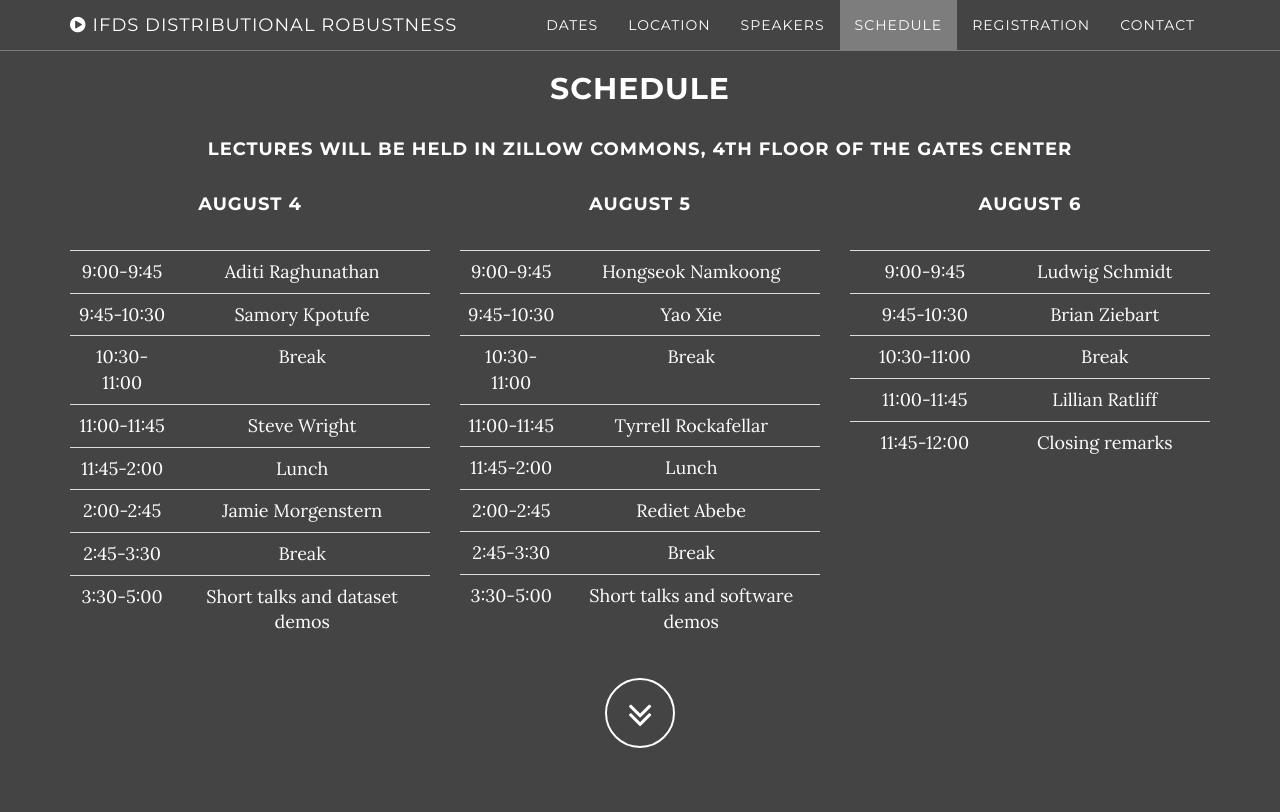
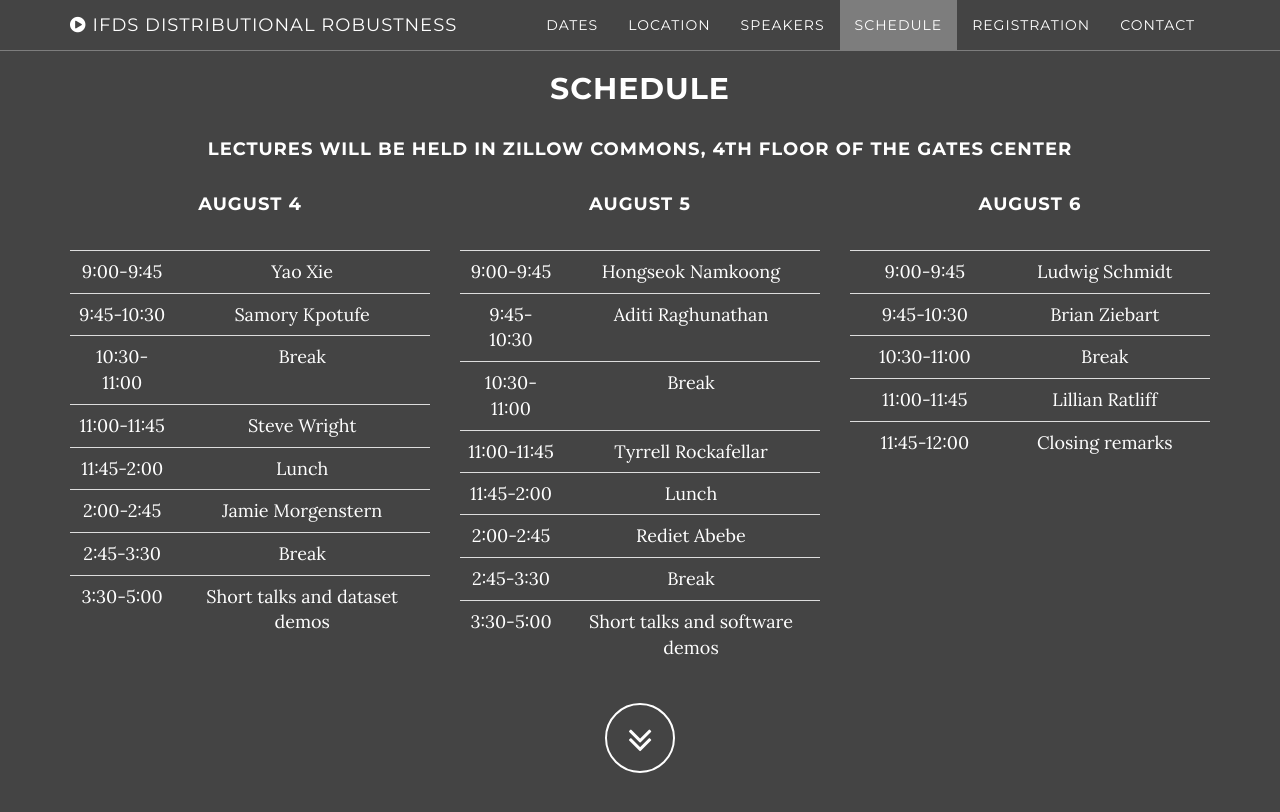
Before and after one commit to kgjamieson/ifds-workshop-2025, a Jekyll site: the page built from index.html, in a window 1280 px wide and 900 px high, scrolled down 3711 px. Shown: the top 812 px of the window. Built offline with Jekyll 4.4.1, drawn with Linux system fonts in a browser that asks for light colours; part of the change alters nothing that is shown.

```diff
--- a/_includes/schedule.html
+++ b/_includes/schedule.html
@@ -16,7 +16,7 @@
               <table class="table table-large">
               <tbody>
                 <tr>
-                  <td>9:00-9:45</td><td> Aditi Raghunathan </td>
+                  <td>9:00-9:45</td><td> Yao Xie  </td>
                 </tr>
                 <tr>
                   <td>9:45-10:30</td><td> Samory Kpotufe </td>
@@ -50,7 +50,7 @@
                   <td>9:00-9:45</td><td> Hongseok Namkoong </td>
                 </tr>
                 <tr>
-                  <td>9:45-10:30</td><td> Yao Xie </td>
+                  <td>9:45-10:30</td><td> Aditi Raghunathan </td>
                 </tr>
                 <tr>
                   <td>10:30-11:00</td><td> Break </td>
```
